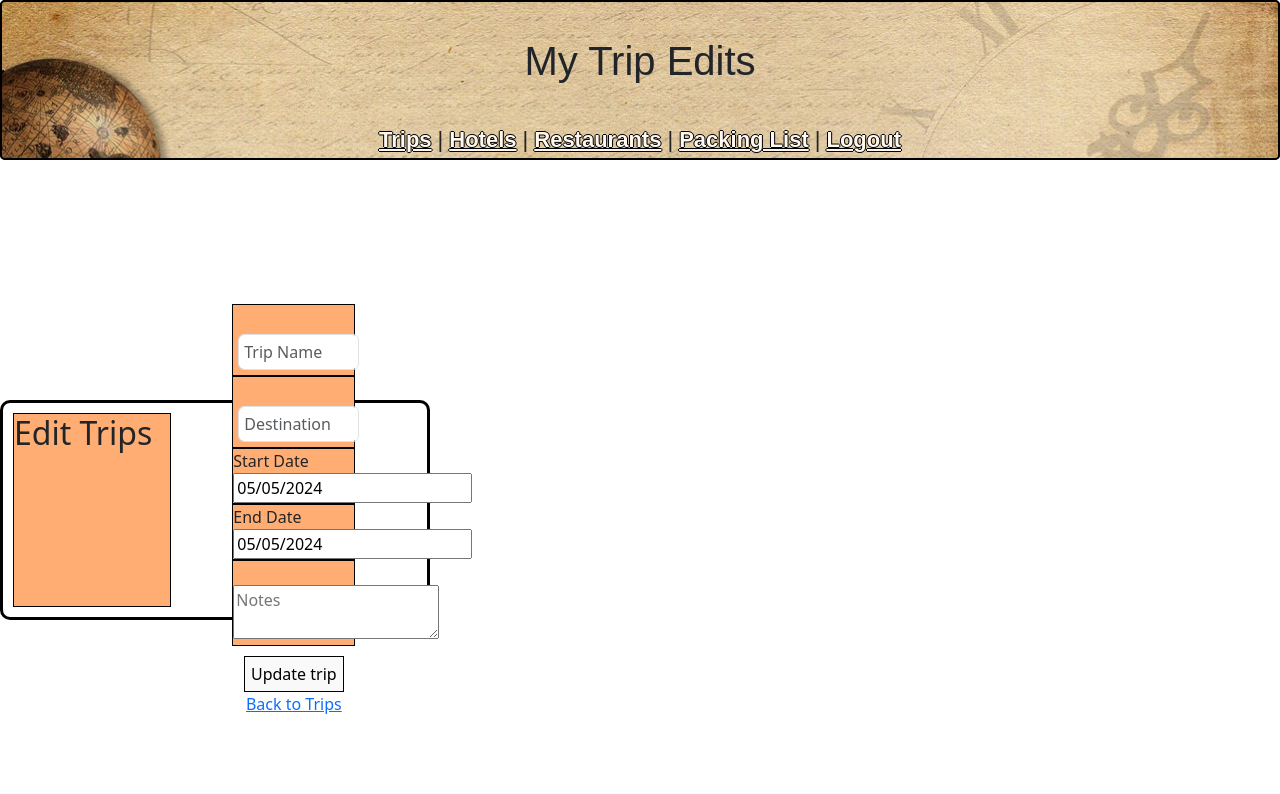
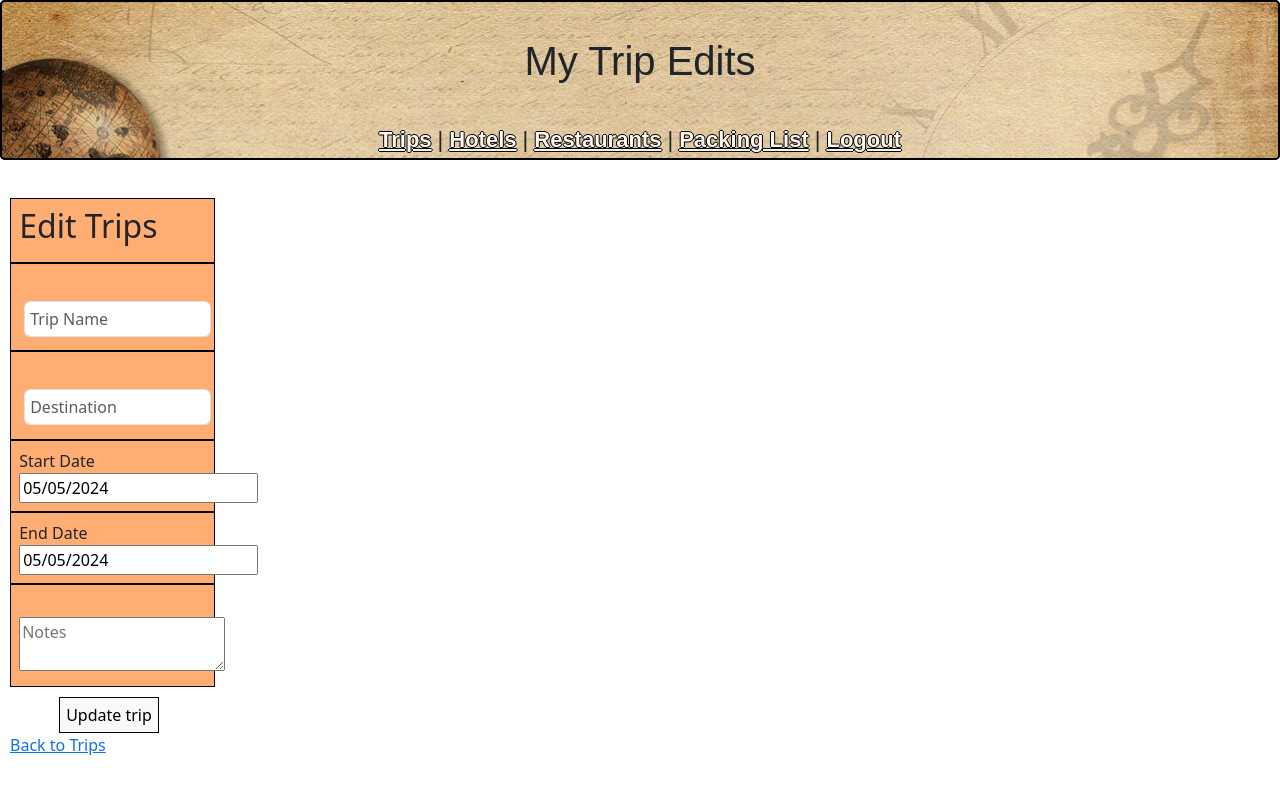
Before and after one commit to devbelle/Project-3, a React (Vite) app in the folder Adventure Awaits/client/: page /trip/tripId in a window 1280 px wide. Shown: the top 794 px of the page. Built offline with nearby package versions, Linux system fonts and the light colour scheme; no server answers.

Commit message:
Changed styling on edittrips page

```diff
--- a/Adventure Awaits/client/src/pages/EditTripPage.jsx
+++ b/Adventure Awaits/client/src/pages/EditTripPage.jsx
@@ -11,31 +11,28 @@ import HeaderPages from "../components/HeaderPages";
 import dayjs from "dayjs";
 
 const Box = styled.div`
-  display: flex;
-  justify-content: space-between;
-  width: 90%;
+  justify-content: space-evenly;
+  width: 180%;
   max-width: 430px;
-  height: 220px;
   padding: 10px;
-  background-color: white;
+  padding-top: 40%;
   border-radius: 10px;
   align-items: center;
-  position: absolute;
-  border: 3px solid black;
-  margin-bottom: 250px;
+  margin-bottom: 20px;
+  margin-top: 50px;
 `;
 
 const Section = styled.div`
   width: 50%;
   height: 100%;
+  padding: 2%;
   background-color: #ffad73;
   border: 1px solid black;
 `;
 const Form = styled.form`
   display: flex;
   flex-direction: column;
-  align-items: center;
-  justify-content: center;
+  align-items: flex-left;
 `;
 const Button = styled.button`
   width: 100px;
@@ -43,6 +40,7 @@ const Button = styled.button`
   border: 1px solid black;
   padding: 5px;
   margin-top: 10px;
+  margin-left: 49px;
 `;
 const Input = styled.input`
   padding: 5px;
```
Also changed, not shown: 1 other file (tests, documents, lock files or other folders).
